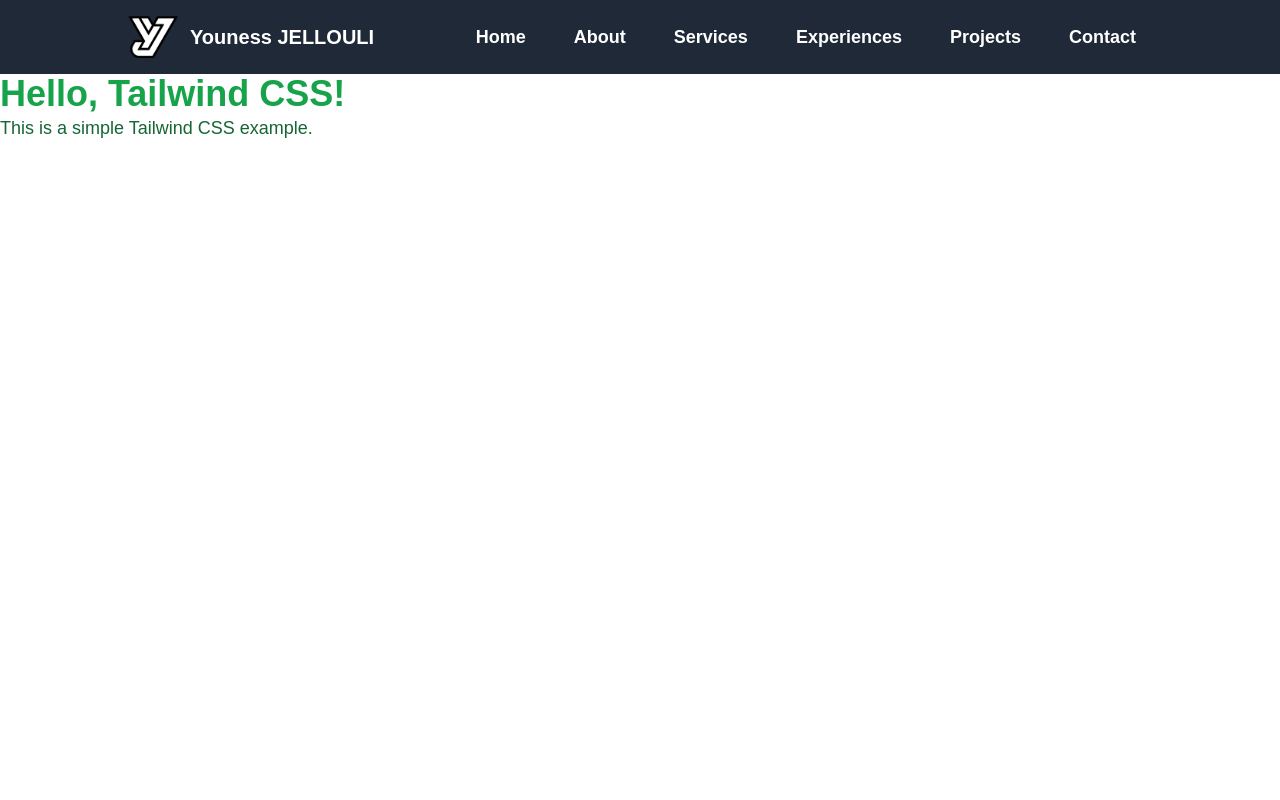
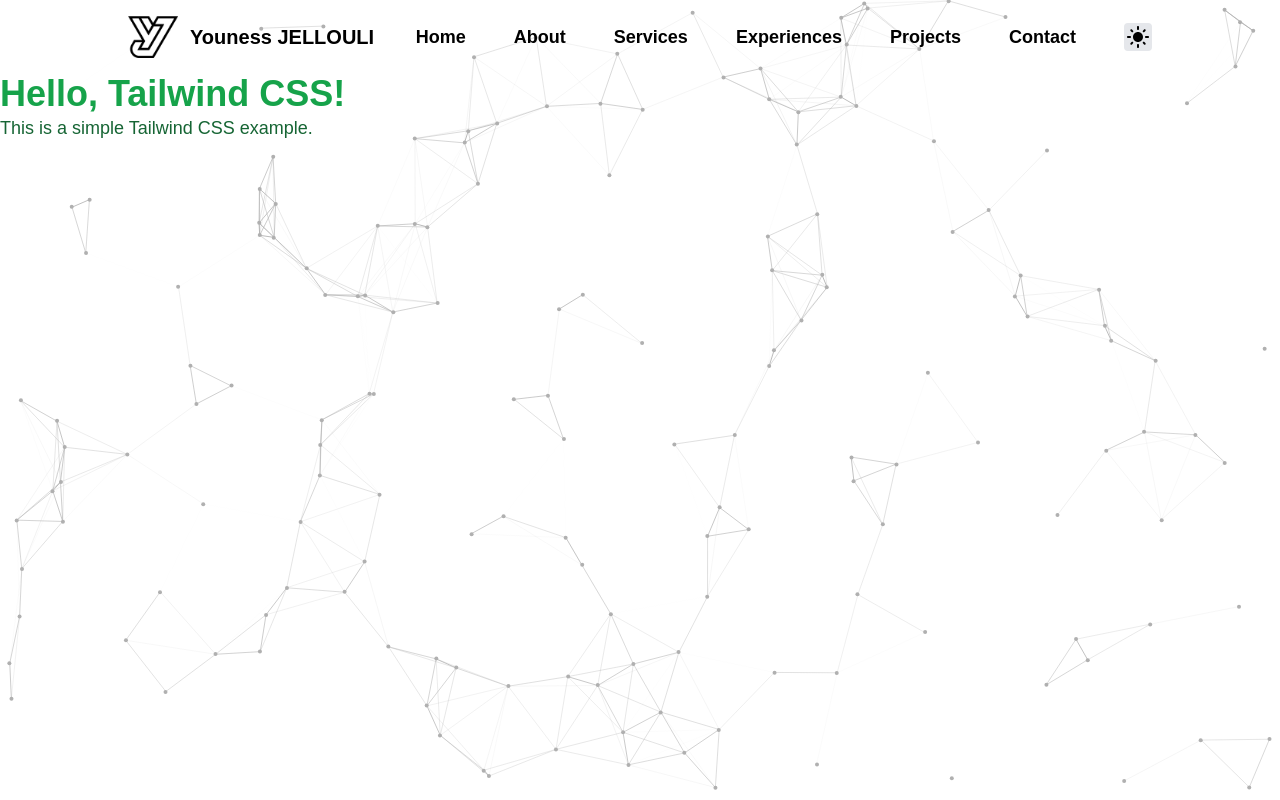
Before and after one commit to JellYouness/portfolio-v2, a Next.js app: page / in a window 1280 px wide. Built offline with nearby package versions, Linux system fonts and the light colour scheme; a web font is replaced by a local one.

Commit message:
Added Theme Toggle

```diff
--- a/app/layout.tsx
+++ b/app/layout.tsx
@@ -3,6 +3,7 @@ import { Gabarito } from "next/font/google";
 import "./globals.css";
 import ParticlesComponent from "@/utils/Particles";
 import NavBar from "@/components/NavBar";
+import { ThemeProvider } from "next-themes";
 
 const gabarito = Gabarito({ subsets: ["latin"] });
 
@@ -19,11 +20,13 @@ export default function RootLayout({
   return (
     <html lang="en">
       <body className={gabarito.className}>
-        <NavBar />
-        <div className="z-20">{children}</div>
-        {/* <div className="fixed top-0 w-full z-[-1] bg-gray-950">
-          <ParticlesComponent />
-        </div> */}
+        <ThemeProvider attribute="class">
+          <NavBar />
+          <div className="z-20">{children}</div>
+          <div className="fixed top-0 w-full z-[-1]">
+            <ParticlesComponent />
+          </div>
+        </ThemeProvider>
       </body>
     </html>
   );
--- a/components/NavBar.tsx
+++ b/components/NavBar.tsx
@@ -1,6 +1,7 @@
 import Image from "next/image";
 import Logo from "@/assets/Logo.png";
 import { GitHub, LinkedIn, Instagram } from "@mui/icons-material";
+import ThemeButton from "./ThemeButton";
 
 const navElements = [
   "Home",
@@ -13,7 +14,7 @@ const navElements = [
 
 const NavBar = () => {
   return (
-    <div className="flex justify-between items-center py-4 px-32 bg-gray-800">
+    <div className="flex justify-between items-center py-4 px-32 dark:bg-gray-800">
       <div className="flex items-center gap-3">
         <Image
           src={Logo}
@@ -23,18 +24,19 @@ const NavBar = () => {
           width={50}
           height={50}
         />
-        <p className="text-white font-semibold text-xl">Youness JELLOULI</p>
+        <p className="text-black dark:text-white font-semibold text-xl">Youness JELLOULI</p>
       </div>
       <div className="flex justify-between items-center gap-8">
         {navElements.map((element, index) => (
           <a
             href={`#${element}`}
             key={index}
-            className="text-white font-semibold text-lg mr-4 hover:text-primary-main transition-200"
+            className="text-black dark:text-white font-semibold text-lg mr-4 hover:text-primary-main transition-200"
           >
             {element}
           </a>
         ))}
+        <ThemeButton />
       </div>
       {/* <div className="flex justify-between items-center gap-1">
         <a href="https://github.com/JellYouness">
--- /dev/null
+++ b/components/ThemeButton.tsx
@@ -0,0 +1,20 @@
+"use client";
+import React from "react";
+import { useTheme } from "next-themes";
+import { DarkMode, LightMode } from "@mui/icons-material";
+
+const ThemeButton = () => {
+  const { systemTheme, theme, setTheme } = useTheme();
+  const currentTheme = theme === "system" ? systemTheme : theme;
+
+  return (
+    <button
+      onClick={() => (theme == "dark" ? setTheme("light") : setTheme("dark"))}
+      className="bg-gray-200 hover:bg-gray-300 dark:bg-gray-800  dark:hover:bg-gray-700 transition-all rounded flex items-center justify-center h-7 w-7"
+    >
+      {currentTheme === "dark" ? <DarkMode /> : <LightMode />}
+    </button>
+  );
+};
+
+export default ThemeButton;
```
